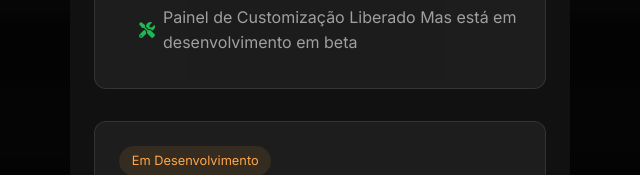
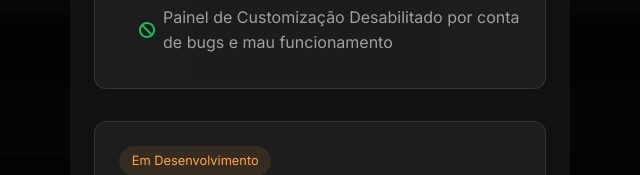
Before and after one commit to Vetscy/GatoChips-Bot, a website: page GatoChips.html in a window 1280 px wide. Both pictures are taken after a click on the button "Log de Atualizações". Shown: the part 1798-1973 px from the top of the page, 320-960 px from the left. Drawn offline with Linux system fonts and the light colour scheme.

Commit message:
2.0.2 -NhamNham

```diff
--- a/GatoChips.html
+++ b/GatoChips.html
@@ -176,7 +176,7 @@
                             <li><i class="fas fa-check-circle"></i> Sistema de música</li>
                             <li><i class="fas fa-check-circle"></i> Sistema de ajuda</li>
                             <li><i class="fas fa-vial"></i> Sistema de bem-vindo (Beta)</li>
-                            <li style="padding-left: 20px;"><i class="fas fa-tools"></i> Painel de Customização Liberado Mas está em desenvolvimento em beta</li>
+                            <li style="padding-left: 20px;"><i class="fas fa-ban"></i> Painel de Customização Desabilitado por conta de bugs e mau funcionamento</li>
                         </ul>
                     </div>
                     <div class="update-entry developing">
```
Also changed, not shown: index.html (+1 -1 lines).
